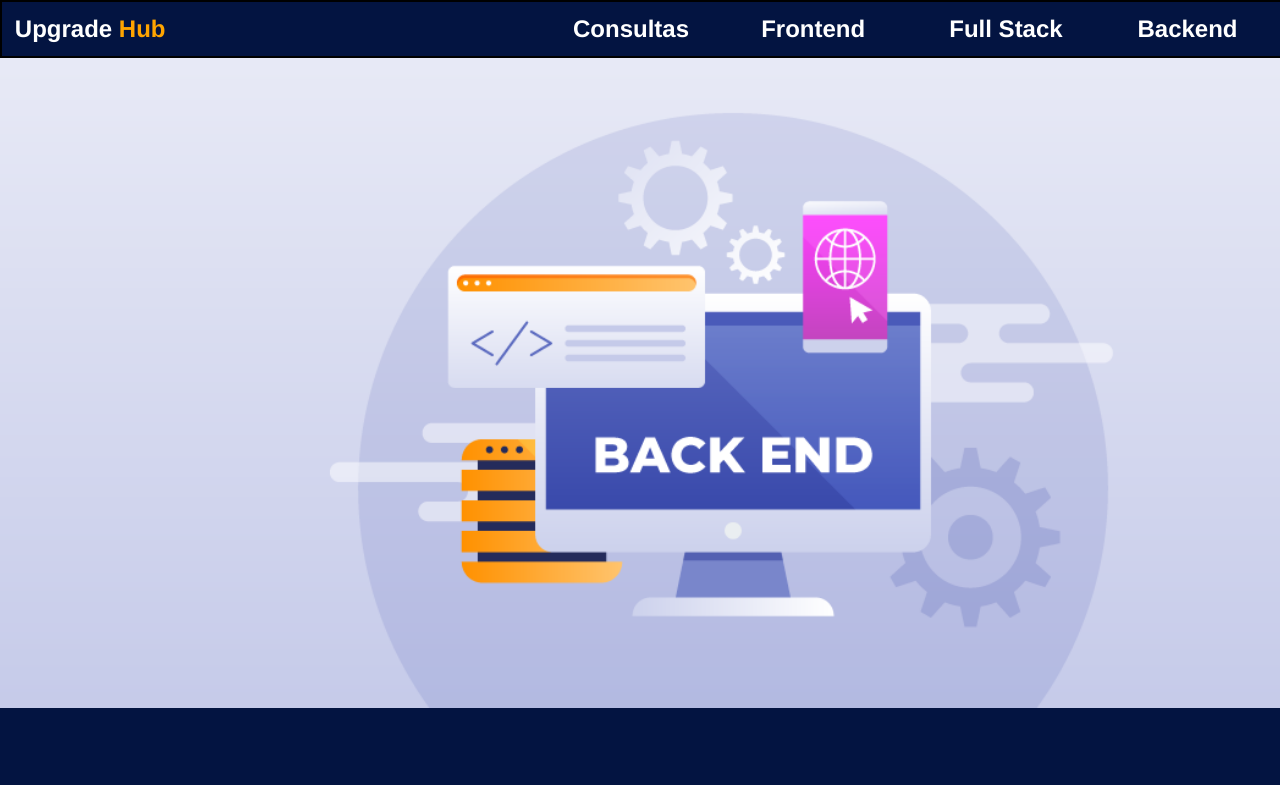
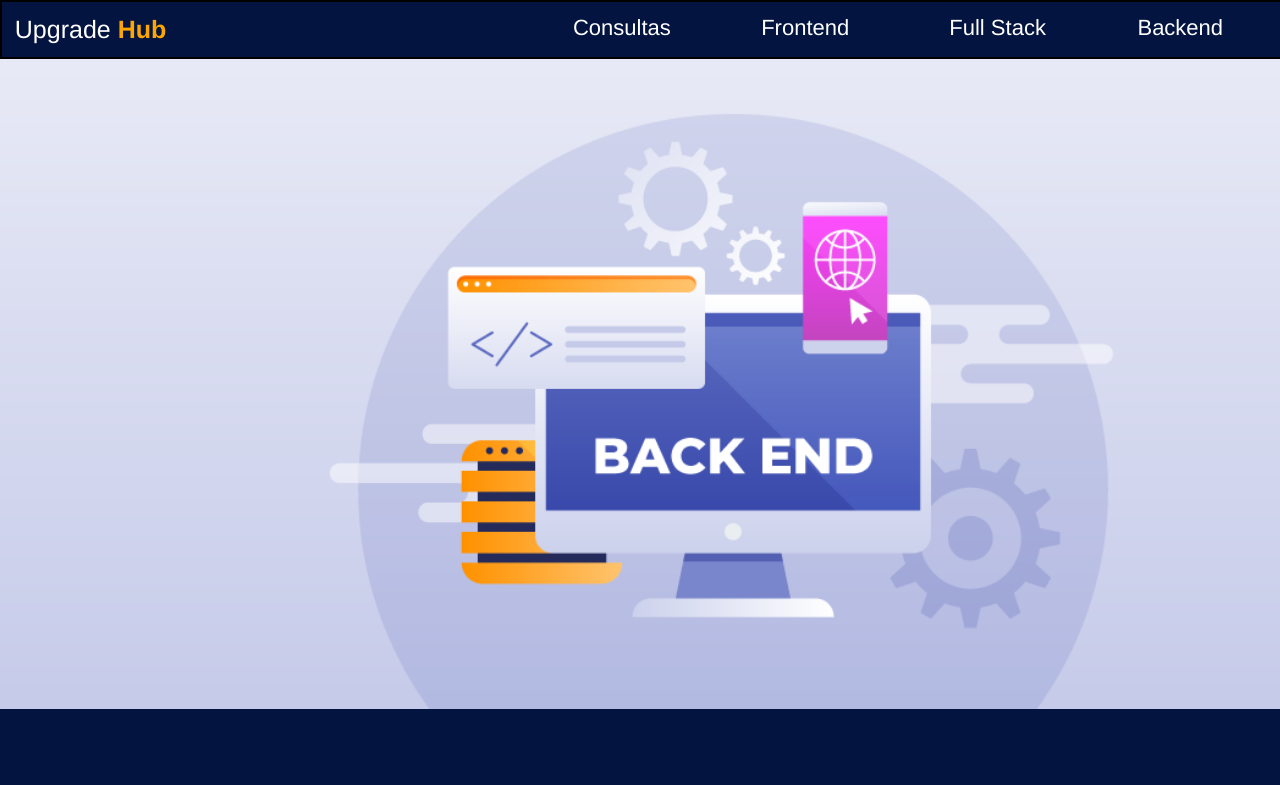
Before and after one commit to FacuRiccio/Proyecto-Final-Coderhouse, a plain HTML site: page pages/backend.html in a window 1280 px wide. Shown: the top 785 px of the page. Drawn offline with nearby package versions, Linux system fonts and the light colour scheme.

Commit message:
Arreglando el header

```diff
--- a/css/estilo.css
+++ b/css/estilo.css
@@ -19,6 +19,9 @@ a{
 .orange{
     color: orange
 }
+.cabeza{
+    font-size: 25px;
+}
 .encabezado{
     color: rgb(226, 231, 244);
     display: grid;
@@ -26,8 +29,12 @@ a{
     margin: 1%;
 
 }
+li{
+    list-style: none;
+}
 .left{
     margin-left: 30%;
+    font-size: 22px;
 }
 a:hover{
     color: rgb(248, 124, 0);
--- a/pages/backend.html
+++ b/pages/backend.html
@@ -12,12 +12,14 @@
 </head>
 <body>
     <header>
-        <nav class="encabezado">
-            <h1 class="cabeza"><a href="../index.html">Upgrade <strong class="orange">Hub</strong></a></h1>
-            <h2 class="cabeza left"><a href="consulta.html">Consultas</a></h2>
-            <h2 class="cabeza left"><a href="frontend.html">Frontend</a></h2>
-            <h2 class="cabeza left"><a href="full-stack.html">Full Stack</a></h2>
-            <h2 class="cabeza left"><a href="backend.html">Backend</a></h2>
+        <nav>
+            <ul class="encabezado">
+                <li class="cabeza"><a href="../index.html">Upgrade <strong class="orange">Hub</strong></a></li>
+                <li class="cabeza left"><a href="consulta.html">Consultas</a></li>
+                <li class="cabeza left"><a href="frontend.html">Frontend</a></li>
+                <li class="cabeza left"><a href="full-stack.html">Full Stack</a></li>
+                <li class="cabeza left"><a href="backend.html">Backend</a></li>
+            </ul>
         </nav>
     </header>
     <!-- Imagen cabezera -->
```
Also changed, not shown: index.html (+8 -6 lines), pages/consulta.html (+8 -7 lines), pages/frontend.html (+8 -6 lines), pages/full-stack.html (+8 -6 lines).
